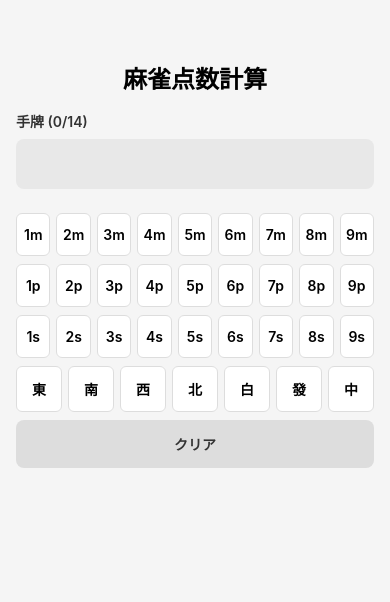
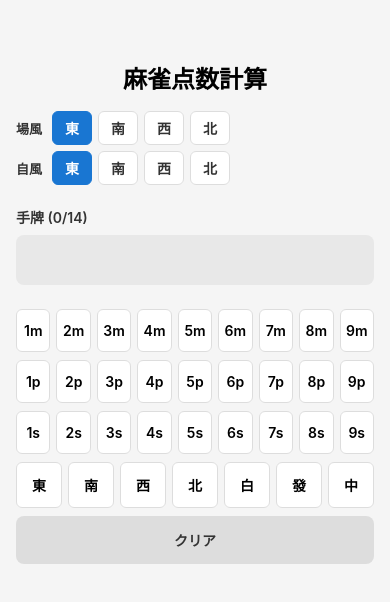
Before and after one commit to terumichi1209/mahjong-calc, a React Native app: screen / in a window 390 px wide. Shown: the top 602 px of the page. Built offline with nearby package versions, Linux system fonts and the light colour scheme.

Commit message:
Fix bugs #1-2, add Phase 1: 役牌・混一色・場風/自風UI

```diff
--- a/App.tsx
+++ b/App.tsx
@@ -12,7 +12,7 @@ import {
   tileToSortKey,
   isSameTile,
 } from '@/types/tile'
-import { checkAllYaku } from '@/logic/yaku/yakuChecker'
+import { checkAllYaku, WindContext } from '@/logic/yaku/yakuChecker'
 import { calculateScore } from '@/logic/score/scoreCalculator'
 import { isValidHand } from '@/logic/parser/handParser'
 
@@ -26,10 +26,19 @@ const HONORS: { honor: Honor; label: string }[] = [
   { honor: 'red', label: '中' },
 ]
 
+const WINDS: { honor: Honor; label: string }[] = [
+  { honor: 'east', label: '東' },
+  { honor: 'south', label: '南' },
+  { honor: 'west', label: '西' },
+  { honor: 'north', label: '北' },
+]
+
 export default function App() {
   const [selectedTiles, setSelectedTiles] = useState<Tile[]>([])
   const [result, setResult] = useState<string | null>(null)
   const [isSuccess, setIsSuccess] = useState(false)
+  const [bakaze, setBakaze] = useState<Honor>('east')
+  const [jikaze, setJikaze] = useState<Honor>('east')
 
   // 指定の牌が何枚選択されているか
   const countTile = (tile: Tile) => {
@@ -72,7 +81,8 @@ export default function App() {
         return
       }
 
-      const yaku = checkAllYaku(selectedTiles)
+      const windContext: WindContext = { bakaze, jikaze }
+      const yaku = checkAllYaku(selectedTiles, windContext)
 
       if (yaku.length > 0) {
         const totalHan = yaku.reduce((sum, y) => sum + y.han, 0)
@@ -88,13 +98,48 @@ export default function App() {
       setResult(null)
       setIsSuccess(false)
     }
-  }, [selectedTiles])
+  }, [selectedTiles, bakaze, jikaze])
 
   return (
     <View style={styles.container}>
       <StatusBar style="auto" />
       <ScrollView style={styles.scrollView} showsVerticalScrollIndicator={false}>
         <Text style={styles.title}>麻雀点数計算</Text>
+
+        <View style={styles.windContainer}>
+          <View style={styles.windRow}>
+            <Text style={styles.windLabel}>場風</Text>
+            {WINDS.map(({ honor, label }) => (
+              <TouchableOpacity
+                key={honor}
+                style={[styles.windButton, bakaze === honor && styles.windButtonActive]}
+                onPress={() => setBakaze(honor)}
+              >
+                <Text
+                  style={[styles.windButtonText, bakaze === honor && styles.windButtonTextActive]}
+                >
+                  {label}
+                </Text>
+              </TouchableOpacity>
+            ))}
+          </View>
+          <View style={styles.windRow}>
+            <Text style={styles.windLabel}>自風</Text>
+            {WINDS.map(({ honor, label }) => (
+              <TouchableOpacity
+                key={honor}
+                style={[styles.windButton, jikaze === honor && styles.windButtonActive]}
+                onPress={() => setJikaze(honor)}
+              >
+                <Text
+                  style={[styles.windButtonText, jikaze === honor && styles.windButtonTextActive]}
+                >
+                  {label}
+                </Text>
+              </TouchableOpacity>
+            ))}
+          </View>
+        </View>
 
         <View style={styles.handContainer}>
           <Text style={styles.label}>手牌 ({selectedTiles.length}/14)</Text>
@@ -206,6 +251,41 @@ const styles = StyleSheet.create({
     marginBottom: 8,
     color: '#333',
   },
+  windContainer: {
+    marginBottom: 16,
+  },
+  windRow: {
+    flexDirection: 'row',
+    alignItems: 'center',
+    gap: 6,
+    marginBottom: 6,
+  },
+  windLabel: {
+    fontSize: 13,
+    fontWeight: '600',
+    color: '#333',
+    width: 30,
+  },
+  windButton: {
+    paddingHorizontal: 12,
+    paddingVertical: 6,
+    borderRadius: 6,
+    borderWidth: 1,
+    borderColor: '#ddd',
+    backgroundColor: '#fff',
+  },
+  windButtonActive: {
+    backgroundColor: '#1976D2',
+    borderColor: '#1976D2',
+  },
+  windButtonText: {
+    fontSize: 14,
+    fontWeight: '600',
+    color: '#333',
+  },
+  windButtonTextActive: {
+    color: '#fff',
+  },
   handContainer: {
     marginBottom: 24,
   },
--- a/src/logic/yaku/yakuChecker.ts
+++ b/src/logic/yaku/yakuChecker.ts
@@ -1,9 +1,14 @@
-import { Tile, Suit, isSimple } from '@/types/tile'
+import { Tile, Suit, Honor, isSimple, isNumberTile, isHonorTile } from '@/types/tile'
 import { Yaku } from '@/types/yaku'
-import { parseHand, ParsedHand, Meld } from '@/logic/parser/handParser'
+import { parseHand, ParsedHand } from '@/logic/parser/handParser'
+
+export interface WindContext {
+  bakaze: Honor // 場風
+  jikaze: Honor // 自風
+}
 
 // 全ての役を判定
-export function checkAllYaku(tiles: Tile[]): Yaku[] {
+export function checkAllYaku(tiles: Tile[], context?: WindContext): Yaku[] {
   const yaku: Yaku[] = []
   const parsed = parseHand(tiles)
 
@@ -16,6 +21,28 @@ export function checkAllYaku(tiles: Tile[]): Yaku[] {
 
   if (checkPinfu(parsed)) {
     yaku.push({ name: '平和', han: 1 })
+  }
+
+  // 役牌（三元牌）
+  for (const honor of checkYakuhaiDragon(parsed)) {
+    const label = { white: '白', green: '發', red: '中' }[honor]
+    yaku.push({ name: `役牌(${label})`, han: 1 })
+  }
+
+  // 役牌（風牌）
+  if (context) {
+    for (const { honor, han } of checkYakuhaiWind(parsed, context.bakaze, context.jikaze)) {
+      const label: Record<Honor, string> = {
+        east: '東',
+        south: '南',
+        west: '西',
+        north: '北',
+        white: '白',
+        green: '發',
+        red: '中',
+      }
+      yaku.push({ name: `役牌(${label[honor]})`, han })
+    }
   }
 
   // 一盃口と二盃口は複合しない
@@ -54,9 +81,11 @@ export function checkAllYaku(tiles: Tile[]): Yaku[] {
     yaku.push({ name: '混全帯幺九', han: 2 })
   }
 
-  // 6翻
+  // 混一色と清一色は複合しない（清一色優先）
   if (checkChinitsu(tiles)) {
     yaku.push({ name: '清一色', han: 6 })
+  } else if (checkHonitsu(tiles)) {
+    yaku.push({ name: '混一色', han: 3 })
   }
 
   return yaku
@@ -72,10 +101,46 @@ function checkPinfu(parsed: ParsedHand): boolean {
   return parsed.melds.every((m) => m.type === 'shuntsu')
 }
 
-// 清一色: 全て同じ色
+// 清一色: 全て同じ色の数牌（字牌なし）
 function checkChinitsu(tiles: Tile[]): boolean {
-  const suits = new Set(tiles.map((t) => t.suit))
+  if (tiles.some(isHonorTile)) return false
+  const suits = new Set(tiles.filter(isNumberTile).map((t) => t.suit))
   return suits.size === 1
+}
+
+// 混一色: 1色の数牌＋字牌（数牌は1色のみ）
+function checkHonitsu(tiles: Tile[]): boolean {
+  const numberTiles = tiles.filter(isNumberTile)
+  const honorTiles = tiles.filter(isHonorTile)
+  if (numberTiles.length === 0 || honorTiles.length === 0) return false
+  const suits = new Set(numberTiles.map((t) => t.suit))
+  return suits.size === 1
+}
+
+// 役牌（三元牌）: 白・發・中の刻子
+function checkYakuhaiDragon(parsed: ParsedHand): Honor[] {
+  const dragons: Honor[] = ['white', 'green', 'red']
+  return parsed.melds
+    .filter((m) => m.type === 'koutsu' && m.honor !== undefined && dragons.includes(m.honor))
+    .map((m) => m.honor!)
+}
+
+// 役牌（風牌）: 場風・自風の刻子
+function checkYakuhaiWind(
+  parsed: ParsedHand,
+  bakaze: Honor,
+  jikaze: Honor
+): { honor: Honor; han: number }[] {
+  const result: { honor: Honor; han: number }[] = []
+  for (const meld of parsed.melds) {
+    if (meld.type !== 'koutsu' || meld.honor === undefined) continue
+    const isBakaze = meld.honor === bakaze
+    const isJikaze = meld.honor === jikaze
+    if (isBakaze || isJikaze) {
+      result.push({ honor: meld.honor, han: isBakaze && isJikaze ? 2 : 1 })
+    }
+  }
+  return result
 }
 
 // 一盃口/二盃口のカウント
@@ -173,25 +238,34 @@ function checkSanankou(parsed: ParsedHand): boolean {
   return koutsuCount === 3
 }
 
-// 混全帯幺九（チャンタ）: 全ての面子と雀頭に1か9を含む（字牌なしなので純チャンと同じ条件）
-function checkChanta(parsed: ParsedHand): boolean {
-  return checkJunchan(parsed)
+// 純全帯幺九（ジュンチャン）: 全面子・雀頭に1か9を含む（字牌なし）
+function checkJunchan(parsed: ParsedHand): boolean {
+  // 雀頭が数牌の1か9（字牌はNG）
+  if (parsed.pair.honor !== undefined) return false
+  if (parsed.pair.value !== 1 && parsed.pair.value !== 9) return false
+
+  for (const meld of parsed.melds) {
+    if (meld.honor !== undefined) return false // 字牌面子はNG
+    if (!meld.tiles || !meld.tiles.some((t) => t === 1 || t === 9)) return false
+  }
+  return true
 }
 
-// 純全帯幺九（ジュンチャン）: 全ての面子と雀頭に1か9を含む
-function checkJunchan(parsed: ParsedHand): boolean {
-  // 雀頭が1か9か
-  if (parsed.pair.value !== 1 && parsed.pair.value !== 9) {
-    return false
+// 混全帯幺九（チャンタ）: 全面子・雀頭に幺九牌を含み、字牌が1つ以上ある
+function checkChanta(parsed: ParsedHand): boolean {
+  const pairHasYaochuuhai =
+    parsed.pair.honor !== undefined || parsed.pair.value === 1 || parsed.pair.value === 9
+  if (!pairHasYaochuuhai) return false
+
+  let hasHonor = parsed.pair.honor !== undefined
+
+  for (const meld of parsed.melds) {
+    if (meld.honor !== undefined) {
+      hasHonor = true
+      continue // 字牌刻子は幺九牌を含む
+    }
+    if (!meld.tiles || !meld.tiles.some((t) => t === 1 || t === 9)) return false
   }
 
-  // 全ての面子に1か9が含まれるか
-  for (const meld of parsed.melds) {
-    const hasTerminal = meld.tiles.some((t) => t === 1 || t === 9)
-    if (!hasTerminal) {
-      return false
-    }
-  }
-
-  return true
+  return hasHonor // 字牌がなければ純チャン（チャンタにならない）
 }
```
